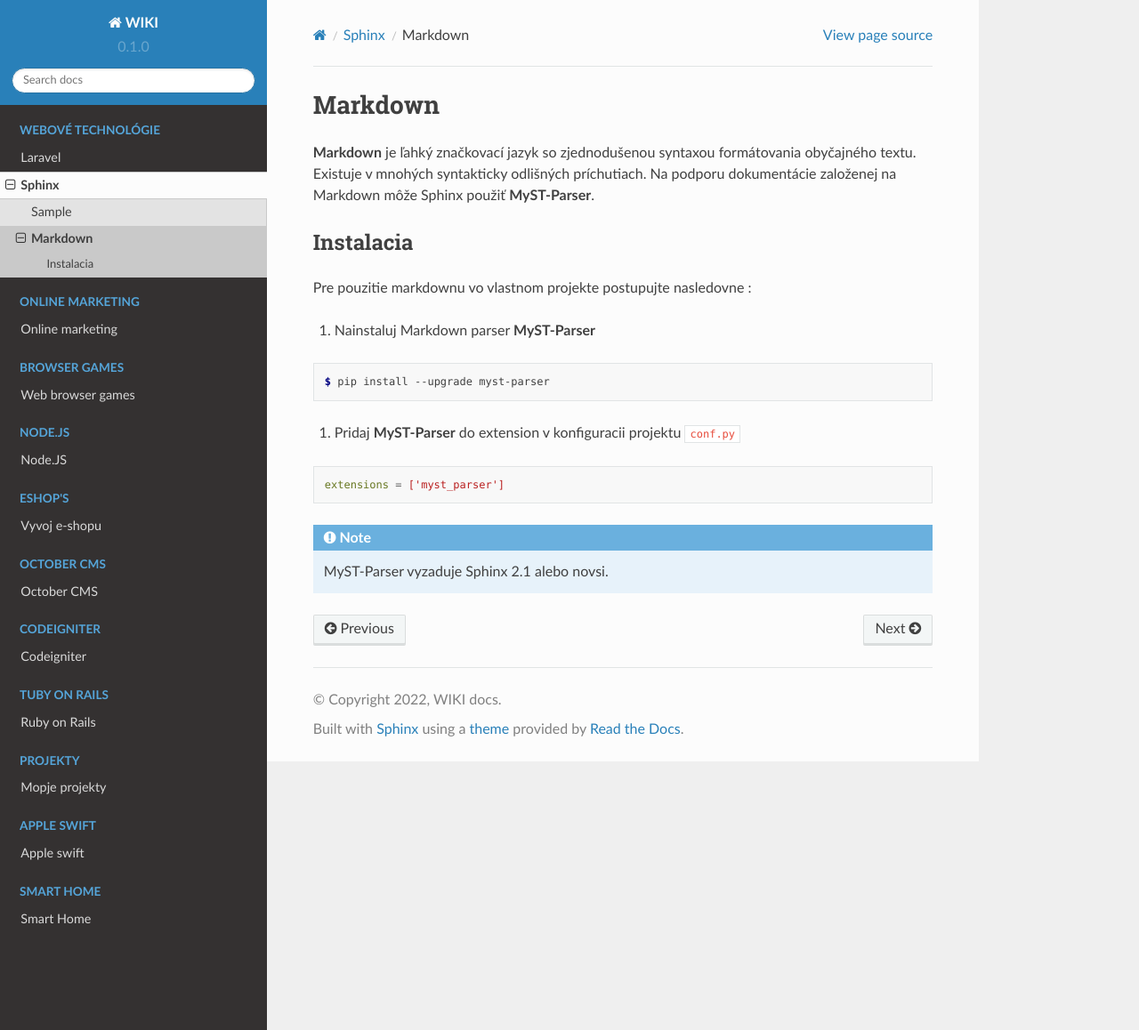
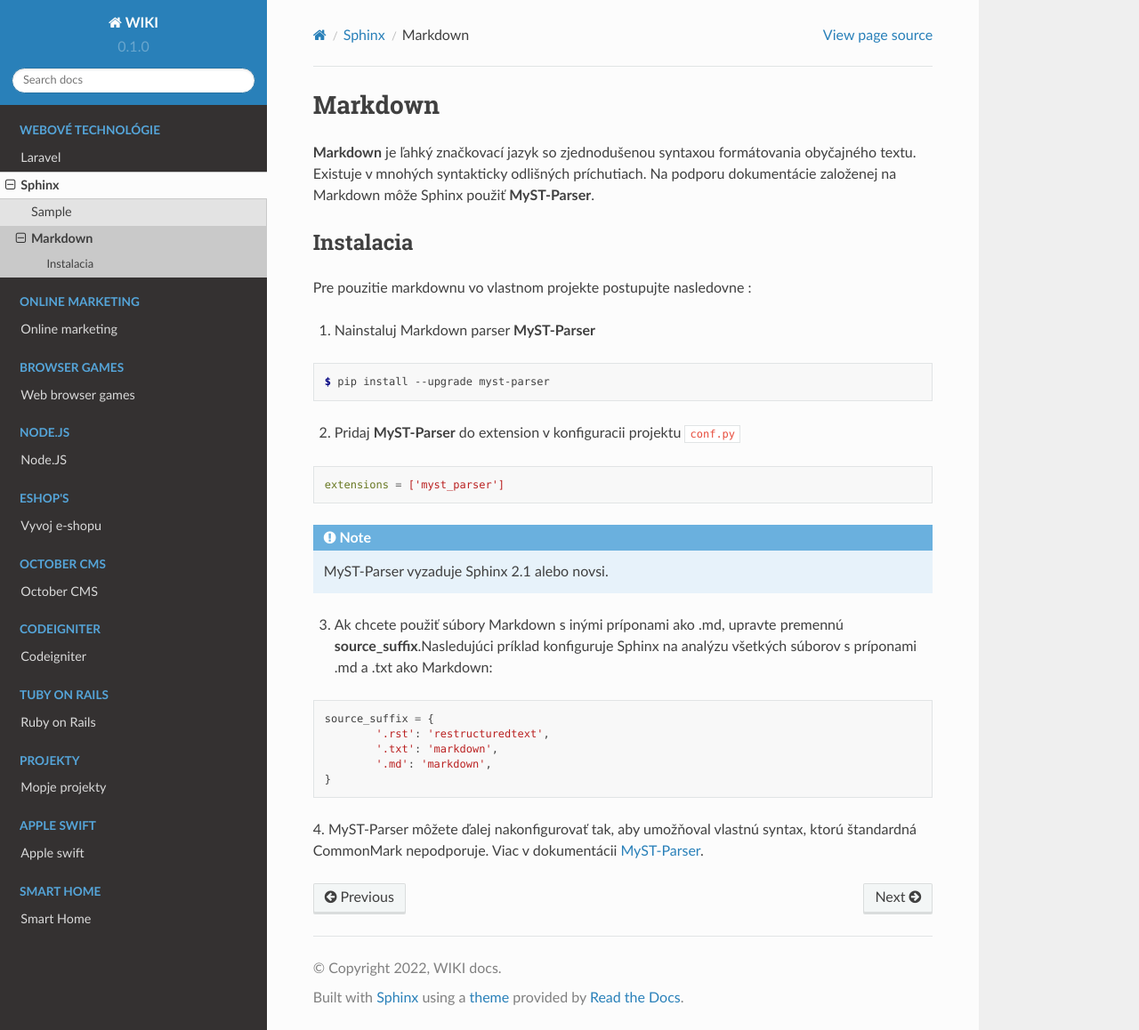
Before and after one commit to Lacike33/RTD_Wiki, a Sphinx documentation site: the page built from docs/source/web/sphinx/markdown.rst, in a window 1280 px wide and 1158 px high. Shown: the whole window at 89% size. Built offline with Sphinx 7.4.7 and the Read the Docs theme 2.0.0, drawn with Linux system fonts in a browser that asks for light colours; pages that are not in the unit, such as notebooks, are missing from menus.

Commit message:
Popisana instalacia markdown.

```diff
--- a/docs/source/web/sphinx/markdown.rst
+++ b/docs/source/web/sphinx/markdown.rst
@@ -26,3 +26,16 @@ Pre pouzitie markdownu vo vlastnom projekte postupujte nasledovne :
 .. note::
 
 	MyST-Parser vyzaduje Sphinx 2.1 alebo novsi.
+
+3. Ak chcete použiť súbory Markdown s inými príponami ako .md, upravte premennú **source_suffix**.Nasledujúci príklad konfiguruje Sphinx na analýzu všetkých súborov s príponami .md a .txt ako Markdown:
+
+.. code-block:: python
+
+	source_suffix = {
+		'.rst': 'restructuredtext',
+		'.txt': 'markdown',
+		'.md': 'markdown',
+	}
+
+4. MyST-Parser môžete ďalej nakonfigurovať tak, aby umožňoval vlastnú syntax, ktorú štandardná CommonMark nepodporuje.
+Viac v dokumentácii `MyST-Parser <https://myst-parser.readthedocs.io/en/latest/using/syntax-optional.html>`_.
```
Also changed, not shown: other parts of docs/source/web/sphinx/markdown.rst (+1 -1 lines).
